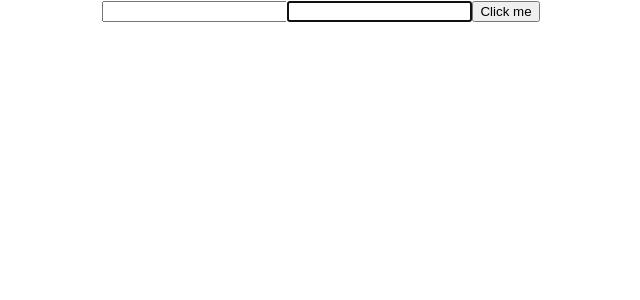
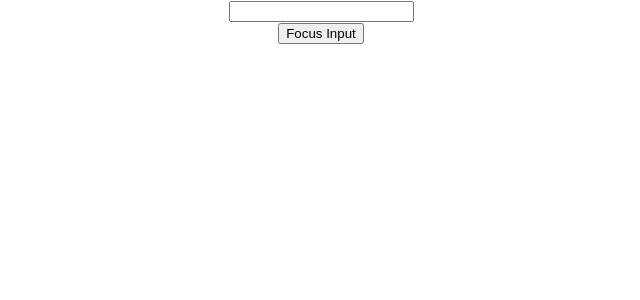
Before and after one commit to masalvaishali/React-Practice, a React (Create React App) app: page / in a window 1280 px wide. Shown: the top 300 px of the page, without its empty margins (319-959 px from the left). Built offline with nearby package versions, Linux system fonts and the light colour scheme.

Commit message:
react Ref with class component

```diff
--- a/src/App.js
+++ b/src/App.js
@@ -1,5 +1,6 @@
 import "./App.css";
-import RefDemo from "./comopent/RefDemo";
+import FocusInputRef from "./comopent/FocusInputRef";
+// import RefDemo from "./comopent/RefDemo";
 // import ParentComp from "./comopent/ParentComp";
 // import PureComp from "./comopent/PureComp";
 // import Tables from "./comopent/Tables";
@@ -24,7 +25,8 @@ import RefDemo from "./comopent/RefDemo";
 function App() {
   return (
     <div className="App">
-      <RefDemo/>
+      <FocusInputRef/>
+      {/* <RefDemo/> */}
       {/* <ParentComp /> */}
       {/* <Tables/> */}
       {/* <FragmentDemo/> */}
--- /dev/null
+++ b/src/comopent/FocusInputRef.js
@@ -0,0 +1,23 @@
+import React, { Component } from 'react'
+import InputRef from './InputRef'
+
+class FocusInputRef extends Component {
+    constructor(props) {
+      super(props)
+      this.componentRef= React.createRef()
+    }
+    clickHandler = () => {
+        this.componentRef.current.focusInput()
+    }
+  render() {
+    return (
+      <div>
+        <InputRef  ref={this.componentRef}/>
+        {/* <input ref={this.componentRef}/> */}
+        <button onClick={this.clickHandler}>Focus Input</button>
+      </div>
+    )
+  }
+}
+
+export default FocusInputRef
--- /dev/null
+++ b/src/comopent/InputRef.js
@@ -0,0 +1,21 @@
+import React, { Component } from 'react'
+
+class InputRef extends Component {
+    constructor(props) {
+      super(props)
+      this.inputRef = React.createRef()
+    }
+    focusInput(){
+        this.inputRef.current.focus()
+    }
+  render() {
+    return (
+      <div>
+
+        <input type="text" ref={ this.inputRef } />
+      </div>
+    )
+  }
+}
+
+export default InputRef
```
